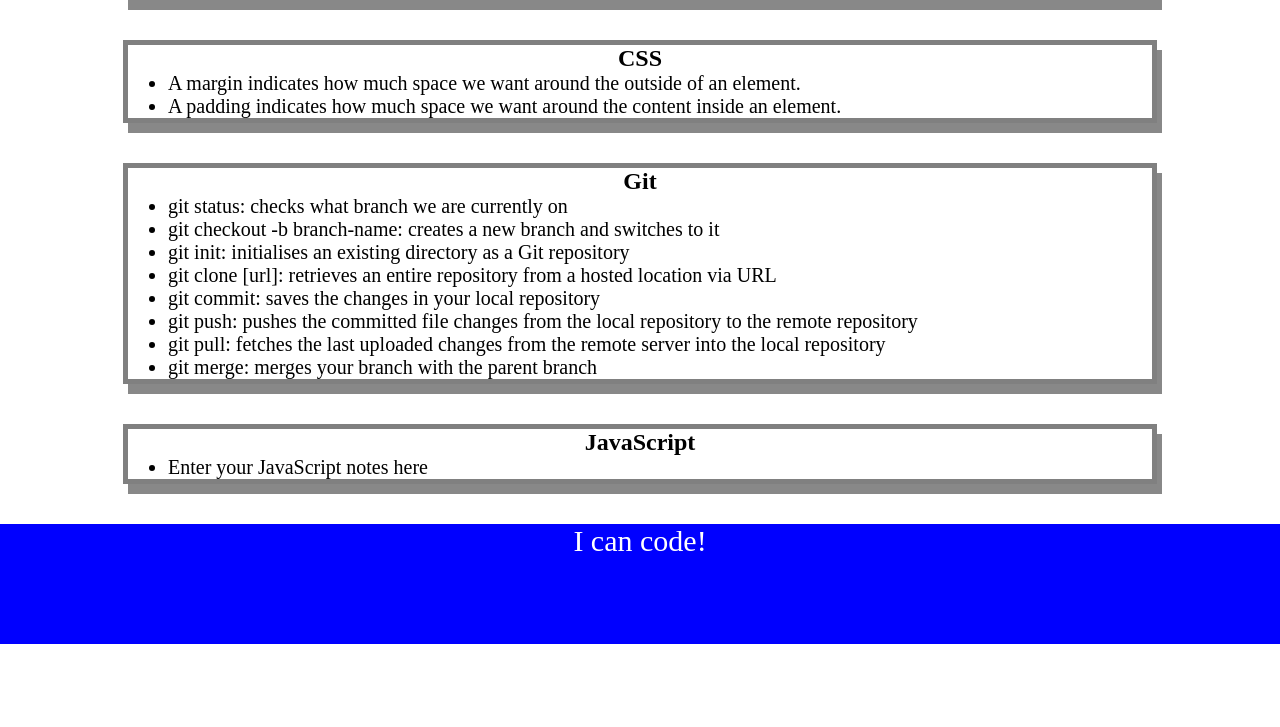
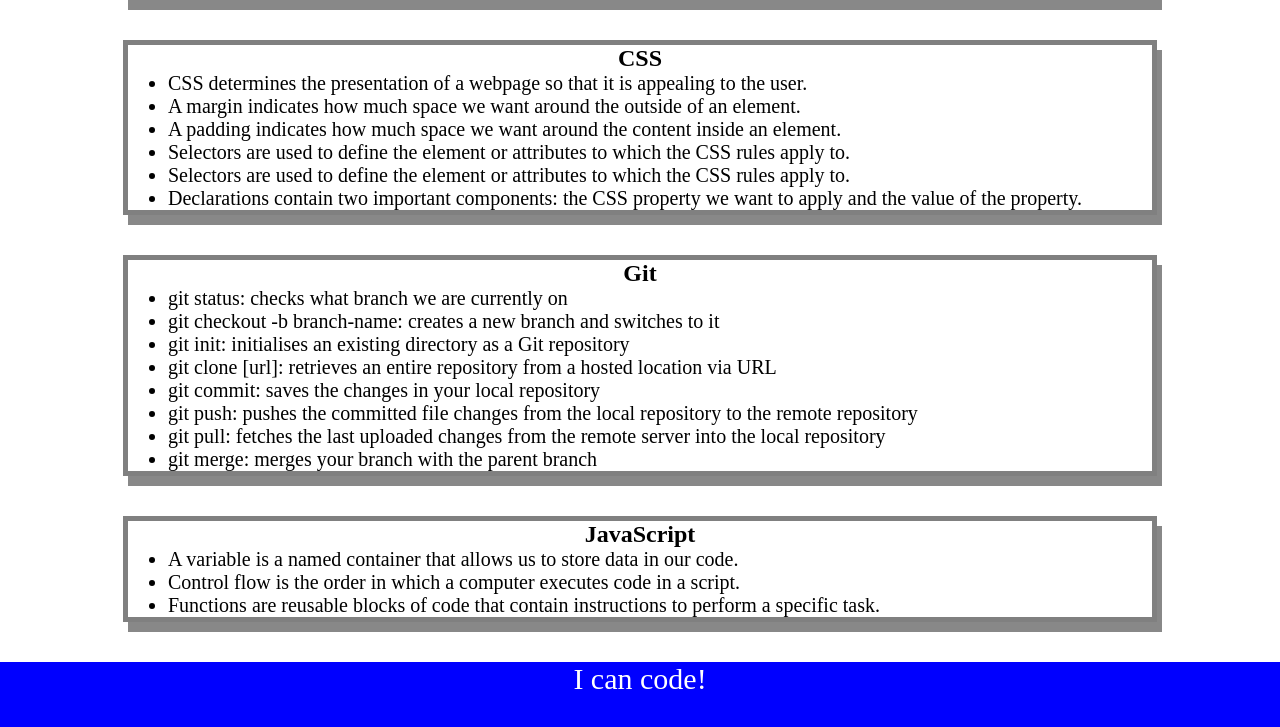
Before and after one commit to JC6991/prework-study-guide, a plain HTML site: page prework-study-guide/index.html in a window 1280 px wide. Shown: the part 427-1154 px from the top of the page. Before the commit the page ends 1071 px from the top, so only its background shows below. Drawn offline with Linux system fonts and the light colour scheme.

Commit message:
added more css notes to project

```diff
--- a/prework-study-guide/index.html
+++ b/prework-study-guide/index.html
@@ -17,6 +17,7 @@
       <h1>Prework Study Guide</h1>
 
       <img src="./assets/bowtie-cat.png" alt="Profile image of cat wearing a bow tie." />
+      <h2> ✨Open the Console to See What's Happening ✨</h2>
     </header>
     <main>
 
@@ -48,8 +49,12 @@
       <section class="card" id="css-section">
         <h2>CSS</h2>
         <ul>
+          <li>CSS determines the presentation of a webpage so that it is appealing to the user.</li>
           <li>A margin indicates how much space we want around the outside of an element.</li>
           <li>A padding indicates how much space we want around the content inside an element.</li>
+          <li>Selectors are used to define the element or attributes to which the CSS rules apply to.</li>
+          <li>Selectors are used to define the element or attributes to which the CSS rules apply to.</li>
+          <li>Declarations contain two important components: the CSS property we want to apply and the value of the property.</li>
         </ul>
       </section>
 
@@ -74,7 +79,9 @@
       <section class="card" id="javascript-section">
         <h2>JavaScript</h2>
         <ul>
-          <li>Enter your JavaScript notes here</li>
+          <li>A variable is a named container that allows us to store data in our code.</li>
+          <li>Control flow is the order in which a computer executes code in a script.
+          </li><li>Functions are reusable blocks of code that contain instructions to perform a specific task.</li>
         </ul>
       </section>
 
@@ -83,5 +90,8 @@
     <footer>
       <p>I can code!</p>
     </footer>
+
+    <script src="./assets/script.js"></script>
+
   </body>
 </html>
```
